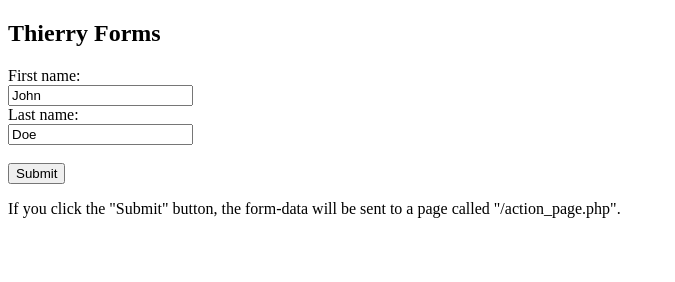
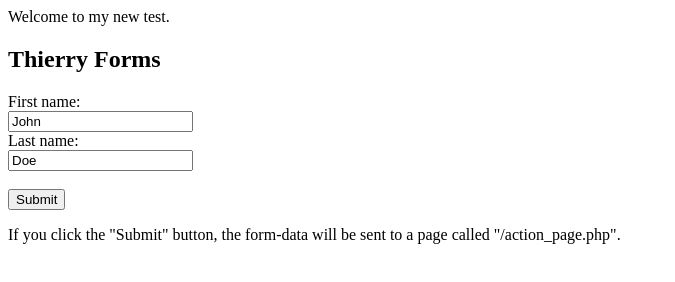
Before and after one commit to Titiesso/Thierrywebsite, a plain HTML site: page index.html in a window 1280 px wide. Shown: the whole page, without its empty margins (0-675 px from the left). Drawn offline with Linux system fonts and the light colour scheme.

Commit message:
Update index.html

```diff
--- a/index.html
+++ b/index.html
@@ -1,7 +1,7 @@
 <!DOCTYPE html>
 <html>
 <body>
-
+Welcome to my new test.
 <h2>Thierry Forms</h2>
 
 <form action="/action_page.php">
```
